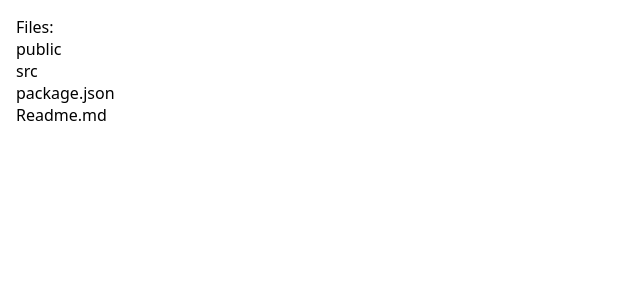
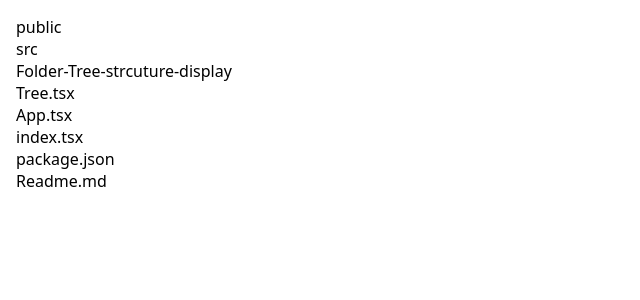
Before and after one commit to aviralrabbit1/react-interview-problems, a React (Create React App) app: page / in a window 1280 px wide. Shown: the top 300 px of the page, without its empty margins (0-640 px from the left). Built offline with nearby package versions, Linux system fonts and the light colour scheme.

Commit message:
Displaying all files, same depth

```diff
--- a/src/Folder-Tree-structure-display/Tree.tsx
+++ b/src/Folder-Tree-structure-display/Tree.tsx
@@ -40,18 +40,22 @@ type TNode = {
 };
 
 function Node({ name, children }: TNode) {
-  return <div>{name}</div>;
+  return (
+    <div>
+      {name}
+      {children?.map((entry) => (
+        <Node {...entry} />
+      ))}
+    </div>
+  );
 }
 
 export default function Tree() {
   return (
     <div>
-      Files:
-      <div>
-        {files.children.map((entry) => (
-          <Node {...entry} />
-        ))}
-      </div>
+      {files.children.map((entry) => (
+        <Node {...entry} />
+      ))}
     </div>
   );
 }
```
